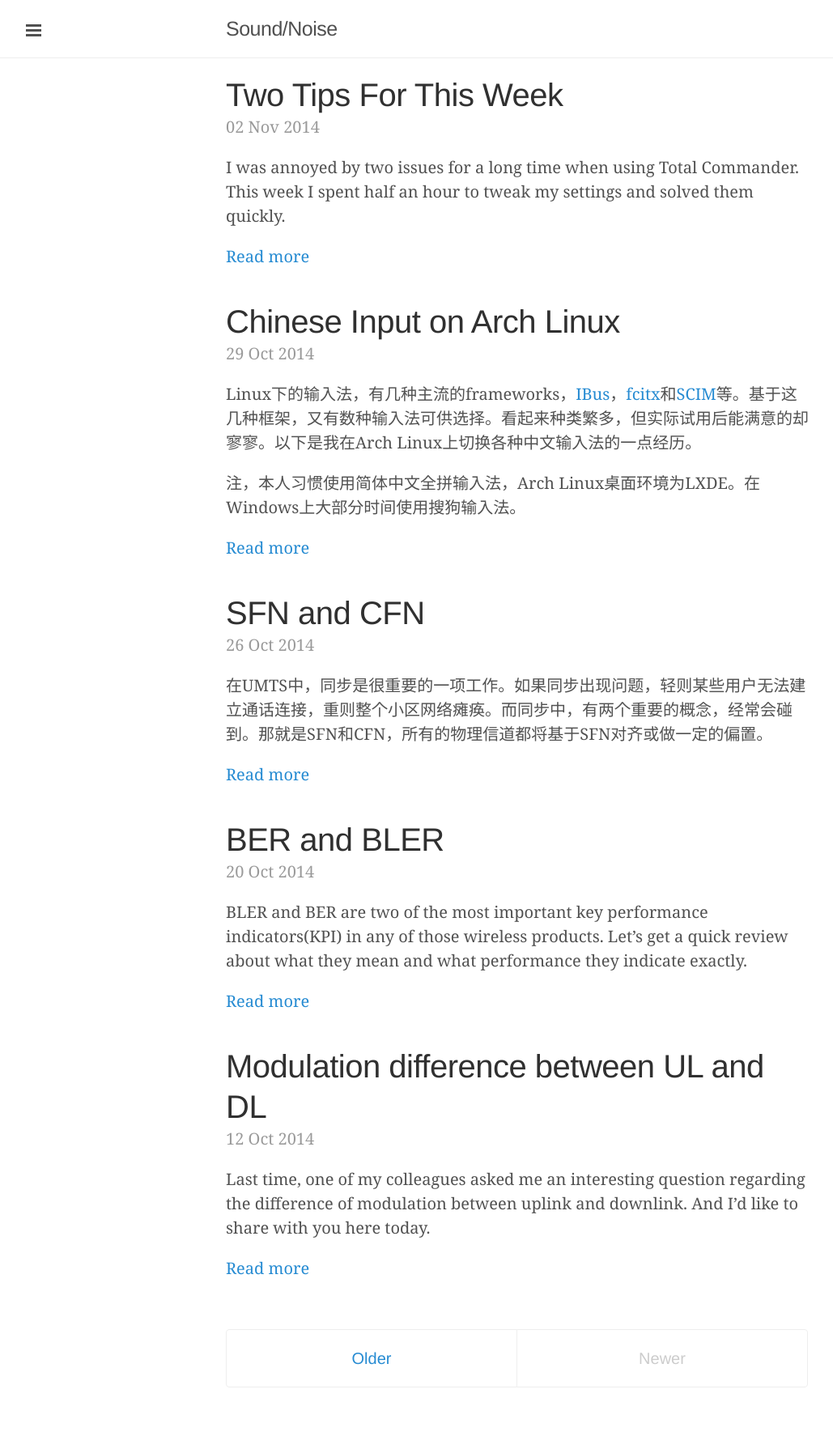
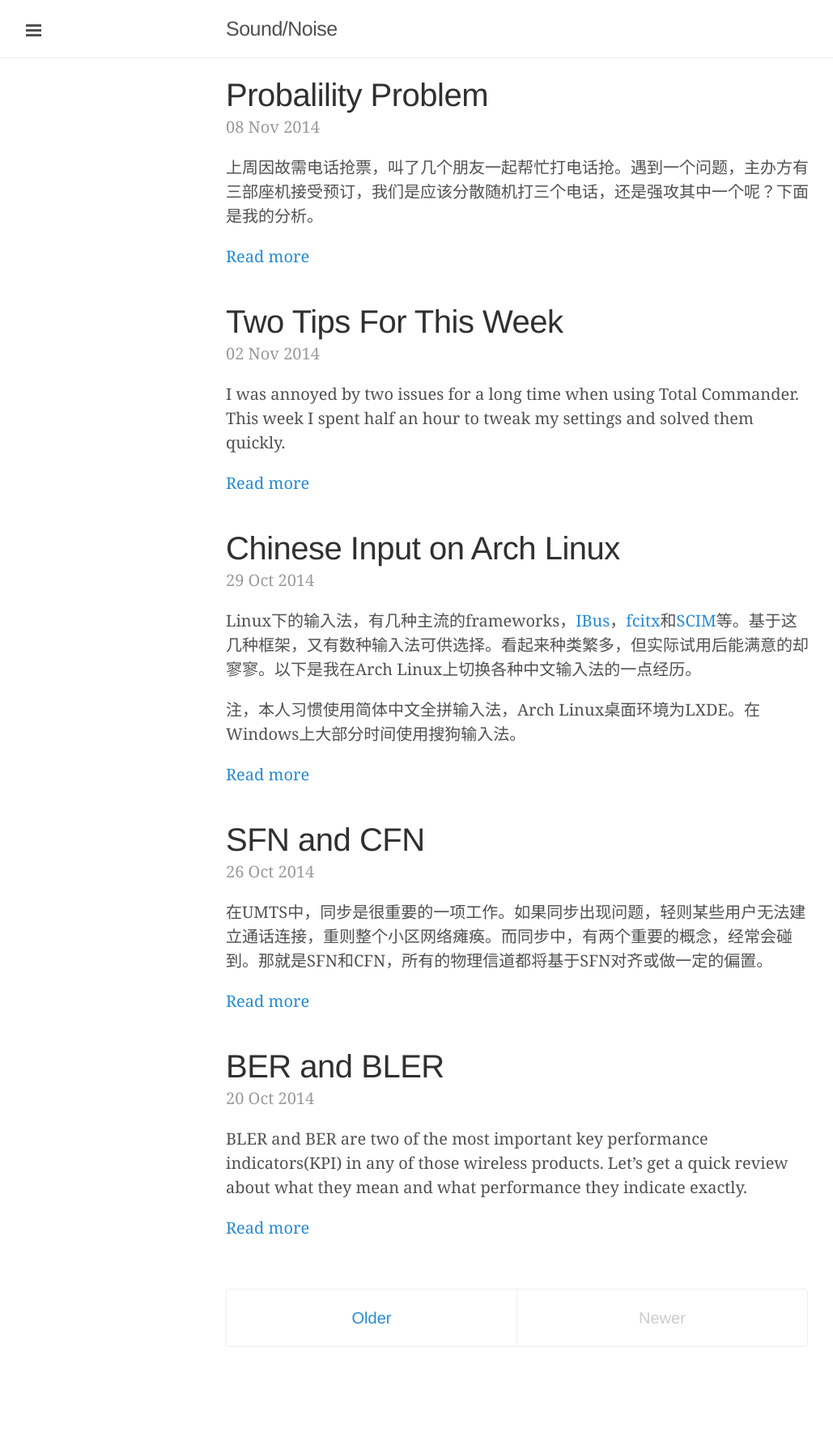
Before and after one commit to happybit/happybit.github.io, a Jekyll site: the page built from index.html, in a window 1280 px wide. Shown: the whole page at 81% size, without its empty margins (1-1030 px from the left). Built offline with Jekyll 4.4.1, drawn with Linux system fonts in a browser that asks for light colours; the list of posts is cut into pages by our own code; after the commit the page ends 1724 px from its top, so only the background shows below that; some of the changed lines change nothing that is shown.

Commit message:
new post about possibility problem

```diff
--- /dev/null
+++ b/_posts/2014-11-08-probalility-problem.markdown
@@ -0,0 +1,43 @@
+---
+layout: post
+title: "Probalility Problem"
+date: 2014-11-08 20:57
+comments: true$
+categories: Others
+---
+
+上周因故需电话抢票，叫了几个朋友一起帮忙打电话抢。遇到一个问题，主办方有三部座机接受预订，我们是应该分散随机打三个电话，还是强攻其中一个呢？下面是我的分析。
+
+<!--more-->
+
+先做一些必要的assumption和simplification。
+
+**假定**：
+
+共计有900人(N<sub>total_people</sub>)抢票，3只(N<sub>groups</sub>)电话接受预订，每个人接通的机率相同，只取前60个(N<sub>lucky_ones</sub>)接通电话的人(平均每部电话有300人抢票，取前20人)。我方共有九人(N<sub>team_members</sub>)，其中任一人打通电话即算抽中。
+
+**方案**：
+1. 方案1，九人均分为三组，各自拨打各自对应的电话；
+2. 方案2，九人全都打一个电话；
+
+**问题**：
+
+是第一种情况还是第二种情况被抽中的机率大？
+
+**解析**:
+
+假设方案1中单组人抽中的概率为a。单组都抽不中的概率即为1-a。那么所有组都抽不中的概率为(1-a)^3 。所以三组人抽中的概率为1-(1-a)<sup>3</sup>.
+
+假设方案2中抽中的概率为b，可知，a和b的计算方式类似，只是参与抽奖的我方人员个数不同。现在需算出a和b分别是多少。
+
+先计算b，在300人里，任意选20个人，不计顺序。抽中我方9人中任意一个的机率多大？换个思路，300人中，任意抽20个，我方9人全不在里面的机率多大？
+
+任选20个不计顺序，总共有C(300, 20)种可能。去掉我方9人后，剩余291个人中任选20个的可能为C(291,20)，所以这9个人都不被选中的可能是 C(291,20)/C(300,20)。9人被选中的机率b就是1- C(291,20)/C(300,20)=46.72%。
+
+同理，方案1中的a就是1-C(297,20)/C(300,20)=。所以方案1的最终概率为1-(1-a)<sup>3</sup>=46.37%
+
+看起来差别不大，可是如将电话数改为9部，两者的被抽中的机率就分别是44.08%和16.94%了。可知将鸡蛋放在一个篮子里的中奖机率还是高于放在多个篮子里的机率，尤其是篮子较多的时候。当然这个里面我忽略了很多因素，比如一旦一个人抽中，和他同team的一批人都将撤出等，这里就不考虑这些了。
+
+对了，我最终是选用第一种方案抢票，而我们最后也非常幸运地抢到了。
+
+用Python写了个概率计算的小程序，放在[GitHub](https://github.com/happybit/playground/blob/master/20141108_possibility_problem.py)上了。如思路或计算过程有问题，请指正！
```
Also changed, not shown: _posts/2014-10-29-chinese-input-on-arch-linux.markdown (line endings or trailing spaces), _posts/2014-11-02-two-tips-for-this-week.markdown (line endings or trailing spaces).
